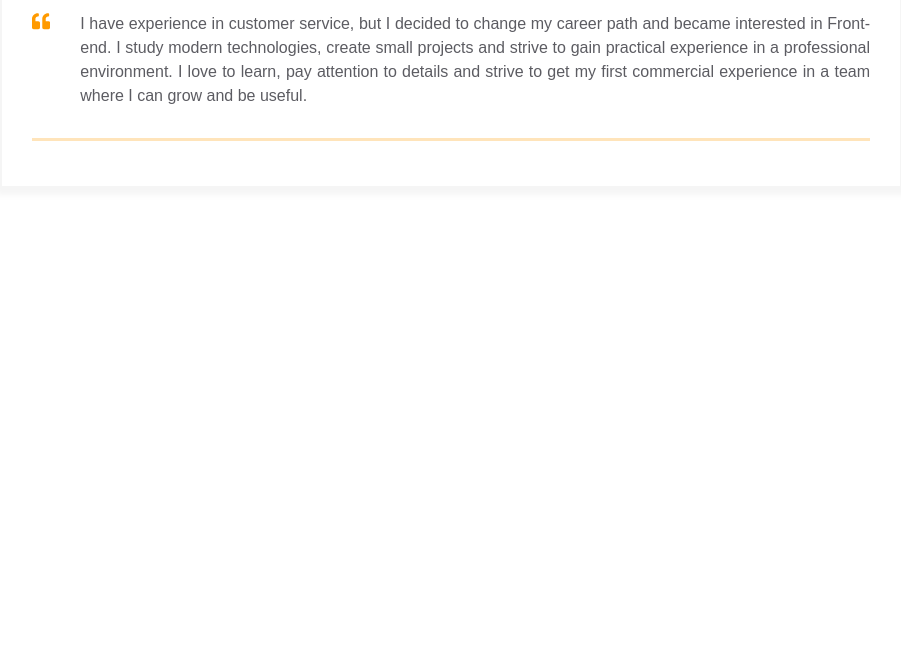
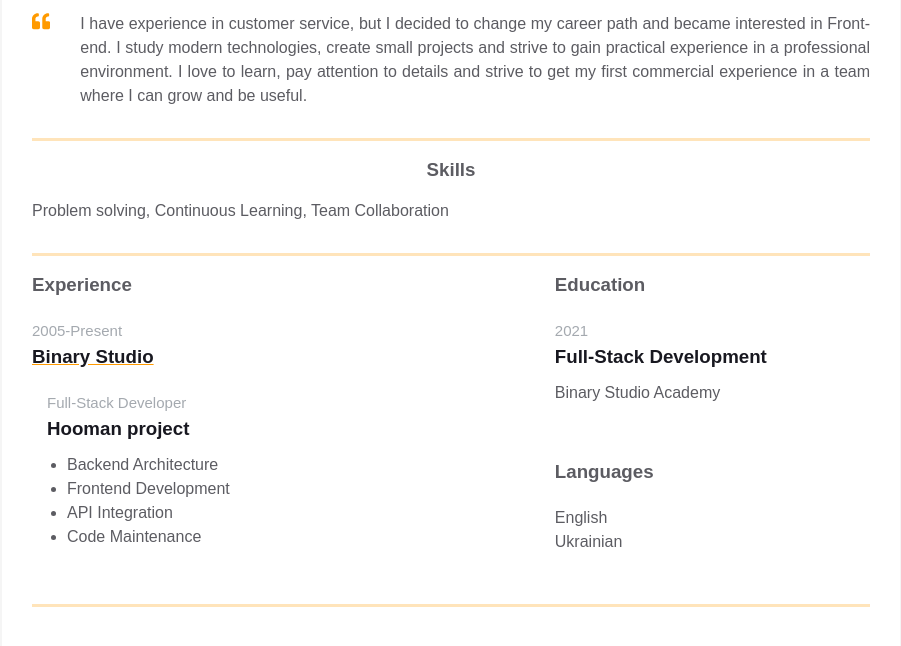
Before and after one commit to khovricheva/homepage, a plain HTML site: page index.html in a window 1280 px wide. Shown: the part 338-984 px from the top of the page, without its empty margins (189-1090 px from the left). Before the commit the page ends 800 px from the top, so only its background shows below. Drawn offline with Linux system fonts and the light colour scheme.

Commit message:
Added skills and experiences templates

```diff
--- a/index.html
+++ b/index.html
@@ -103,6 +103,65 @@
                     </div>
                 </div>
             </div>
+            <div class="container">
+                <div class="resume__block">
+                    <div class="skills">
+                        <h3 class="skills__header">Skills</h3>
+                        <p class="skills__text">
+                            Problem solving, Continuous Learning, Team Collaboration
+                        </p>
+                    </div>
+                </div>
+            </div>
+            <div class="container">
+                <div class="resume__block">
+                    <div class="main-info fh">
+                        <div class="experiences">
+                            <h3 class="experiences__header">Experience</h3>
+                            <div class="experiences__company">
+                                <div class="experiences__company-header">
+                                    <span class="experiences__company-header-durability">2005-Present</span>
+                                    <h3 class="experiences__company-header-name">Binary Studio</h3>
+                                </div>
+
+                                <div class="experiences__company-project">
+                                    <span class="experiences__company-project-role">Full-Stack Developer</span>
+                                    <h3 class="experiences__company-project-name">Hooman project</h3>
+                                    <ul class="experiences__company-project-responsibilities">
+                                        <li>Backend Architecture</li>
+                                        <li>Frontend Development</li>
+                                        <li>API Integration</li>
+                                        <li>Code Maintenance</li>
+                                    </ul>
+                                </div>
+                            </div>
+                        </div>
+
+                        <div class="additional-info fv">
+                            <div class="additional-info__education">
+                                <h3 class="additional-info__education-header">Education</h3>
+                                <div class="additional-info__education-university">
+                                    <span class="additional-info__education-university-durability">2021</span>
+                                    <h3 class="additional-info__education-university-speciality">
+                                        Full-Stack Development
+                                    </h3>
+                                    <p class="additional-info__education-university-name">
+                                        Binary Studio Academy
+                                    </p>
+                                </div>
+                            </div>
+
+                            <div class="additional-info__languages">
+                                <h3 class="additional-info__languages-header">Languages</h3>
+                                <p class="additional-info__languages-item">English</p>
+                                <p class="additional-info__languages-item">
+                                    Ukrainian
+                                </p>
+                            </div>
+                        </div>
+                    </div>
+                </div>
+            </div>
         </div>
     </main>
 </body>
```
